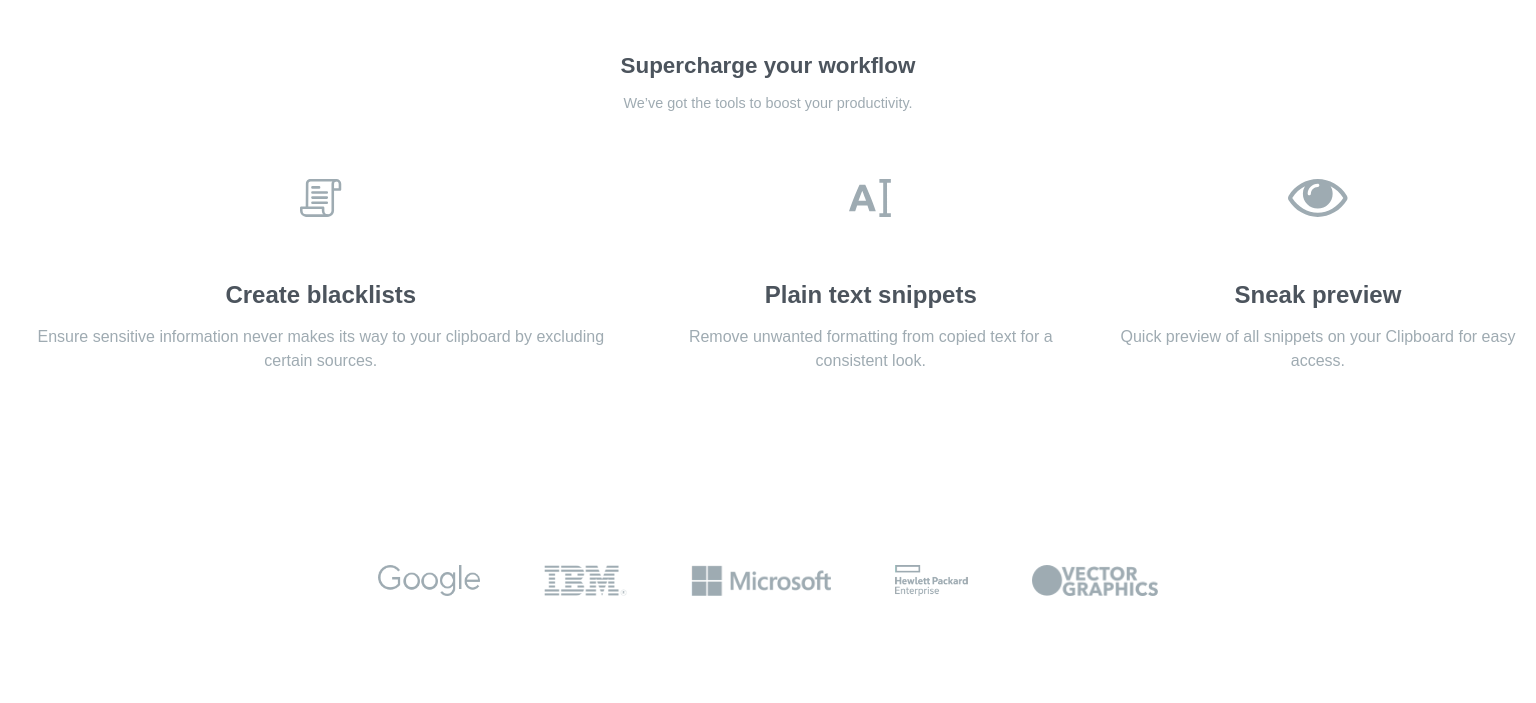
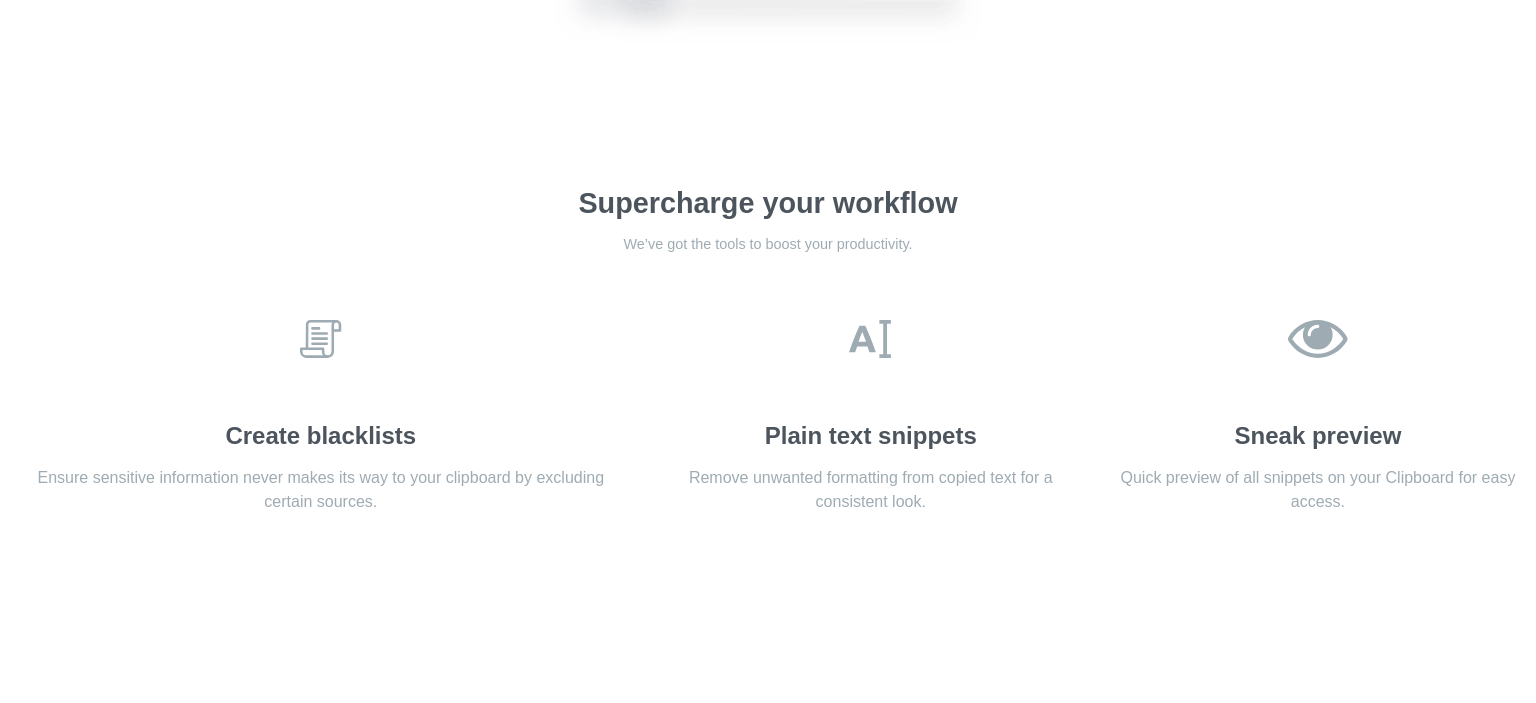
Before and after one commit to TheCoderGuru/clipboard-landing-page, a website: page src/index.html in a window 1536 px wide. Shown: the part 1713-2416 px from the top of the page. Drawn offline with nearby package versions, Linux system fonts and the light colour scheme; files that its build step writes are made by us from their sources; a web font is replaced by a local one.

Commit message:
Uploaded the code to github

```diff
--- a/src/sass/style.scss
+++ b/src/sass/style.scss
@@ -204,7 +204,9 @@ img {
 }
 
 @media only screen and ( min-width: 1440px ){
-
+  body{
+    background-size: contain;
+  }
   .button-flex{
     flex-direction: row;
     display: flex;
@@ -237,6 +239,10 @@ img {
     }
   }
 
+  .container__title{
+    font-size: 1.8rem;
+  }
+
   .container__description{
     margin-inline: 30em;
   }
@@ -247,6 +253,7 @@ img {
 
   .container__image{
     height: 17em;
+    margin: 5em auto;
     width: auto;
   }
 
@@ -263,6 +270,10 @@ img {
     margin: 0 auto;
   }
 
+  .company-partners img{
+    height: 2.7em;
+    width: auto;
+  }
 
   footer{
     display: flex;
```
